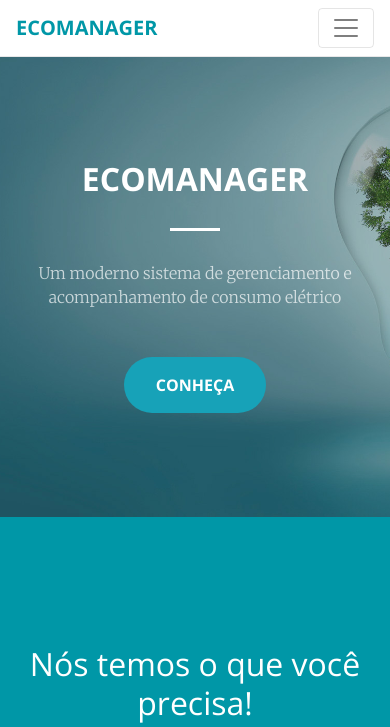
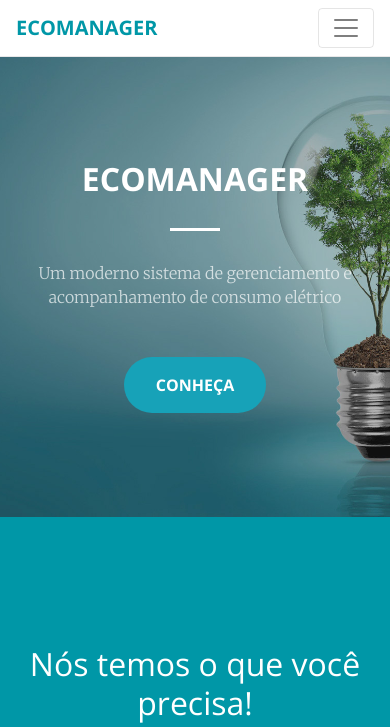
Before and after one commit to marcmatias/projetoaps, a Django app: page / in a window 390 px wide. Shown: the top 727 px of the page. Run offline with Django 3.2, Linux system fonts and the light colour scheme; some libraries are stand-ins or nearby versions.

Commit message:
correcao na posicao de imagem de header para smartphones

```diff
--- a/static/css/creative.css
+++ b/static/css/creative.css
@@ -194,6 +194,20 @@ header.masthead p {
   font-weight: 300;
 }
 
+@media (max-width: 768px) {
+  header.masthead {
+    padding-top: 10rem;
+    padding-bottom: calc(10rem - 56px);
+    background-image: url("../img/header.jpg");
+    background-position:63% 50%;
+    -webkit-background-size: cover;
+    -moz-background-size: cover;
+    -o-background-size: cover;
+    background-size: cover;
+  }
+}
+
+
 @media (min-width: 768px) {
   header.masthead p {
     font-size: 1.15rem;
```
